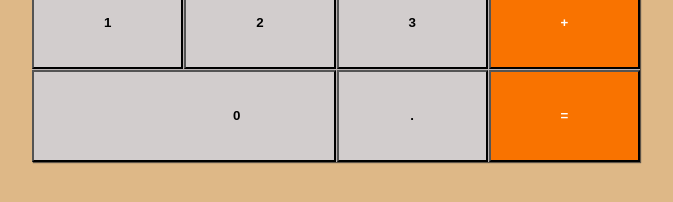
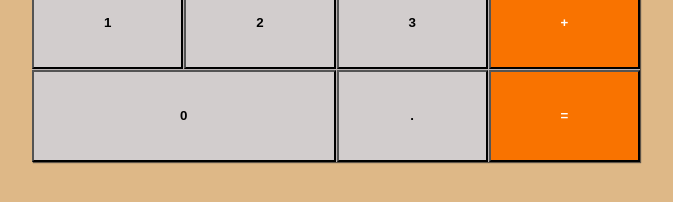
Before and after one commit to OLIPLICHE/Math-Magicians, a React (Create React App) app: page / in a window 1280 px wide. Shown: the part 526-728 px from the top of the page, without its empty margins (304-977 px from the left). Built offline with nearby package versions, Linux system fonts and the light colour scheme.

Commit message:
Update css

```diff
--- a/src/index.css
+++ b/src/index.css
@@ -83,5 +83,4 @@ body {
   border-radius: 0;
   place-content: unset;
   align-items: center;
-  padding-left: 7rem;
 }
```
